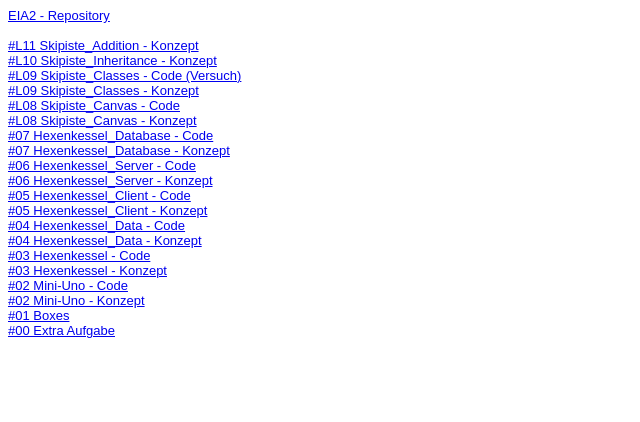
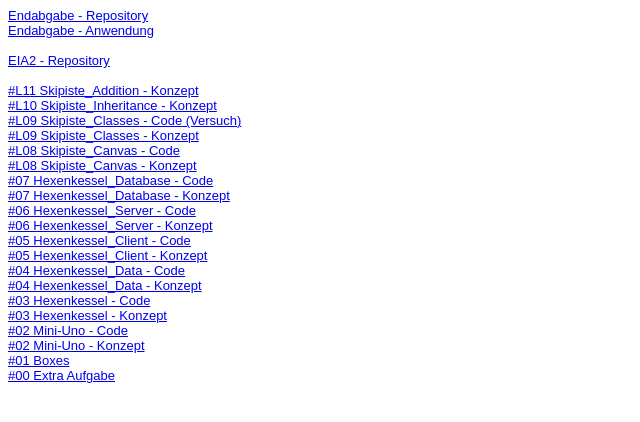
Before and after one commit to ayaan99/EIA2-WiSe20, a website: page Steckbrief/steckbrief.htm in a window 1280 px wide. Shown: the whole page, without its empty margins (0-640 px from the left). Drawn offline with Linux system fonts and the light colour scheme.

Commit message:
update steckbrief

```diff
--- a/Steckbrief/steckbrief.htm
+++ b/Steckbrief/steckbrief.htm
@@ -12,6 +12,11 @@ body {
 </style>
 </head>
 <body>
+	<a href="https://github.com/ayaan99/EIA2-Endabgabe_WiSe20-21" target="_blank">Endabgabe - Repository</a>
+	<br>
+	<a href="/EIA2-Endabgabe_WiSe20-21/rocketMaker.html" target="_blank">Endabgabe - Anwendung</a>
+	<br>
+	<br>
 	<a href="https://github.com/ayaan99/EIA2-WiSe20" target="_blank">EIA2 - Repository</a>
 	<br>
 	<br>
```
